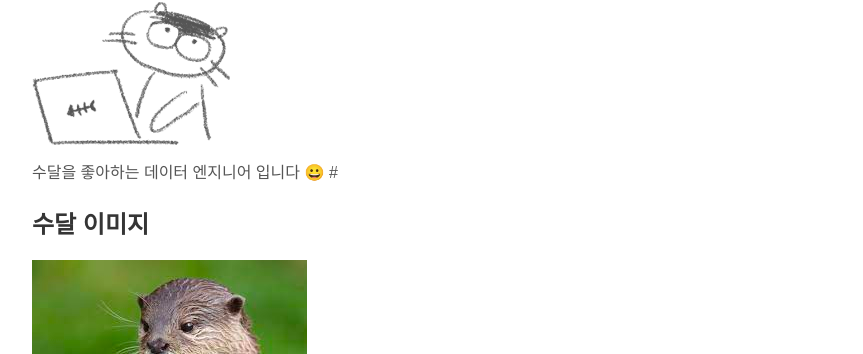
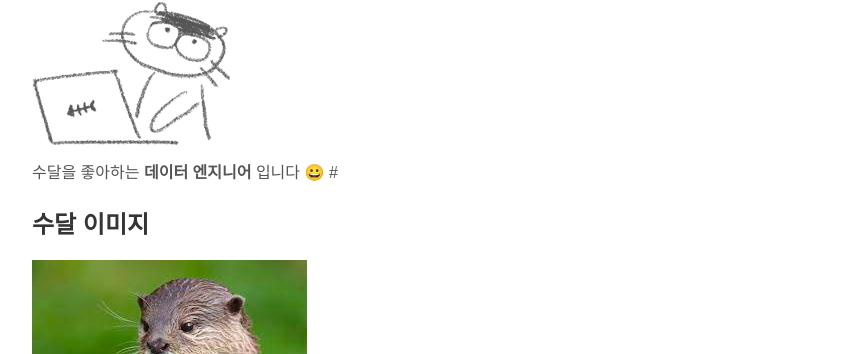
Before and after one commit to daru1027/daru1027.github.io, a Jekyll site: the page built from _pages/about.md, in a window 1280 px wide. Shown: the part 382-736 px from the top of the page, without its empty margins (208-1071 px from the left). Built offline with Jekyll 4.4.1, drawn with Linux system fonts in a browser that asks for light colours.

Commit message:
ADD: 포스팅 준비

```diff
--- a/_pages/about.md
+++ b/_pages/about.md
@@ -8,7 +8,7 @@ permalink: /about/
 <img src = "/post_images/수달-컴퓨터.png" width="200" height=auto>
 
 [comment]: <> (![sudal 1]&#40;../post_images/sudal-256.png&#41;  )
-수달을 좋아하는 데이터 엔지니어 입니다 😀
+수달을 좋아하는 **데이터 엔지니어** 입니다 😀
 #
 
 ## 수달 이미지
```
Also changed, not shown: _posts/2022-09-16-eks-on-trino-part1.md (line endings or trailing spaces).
